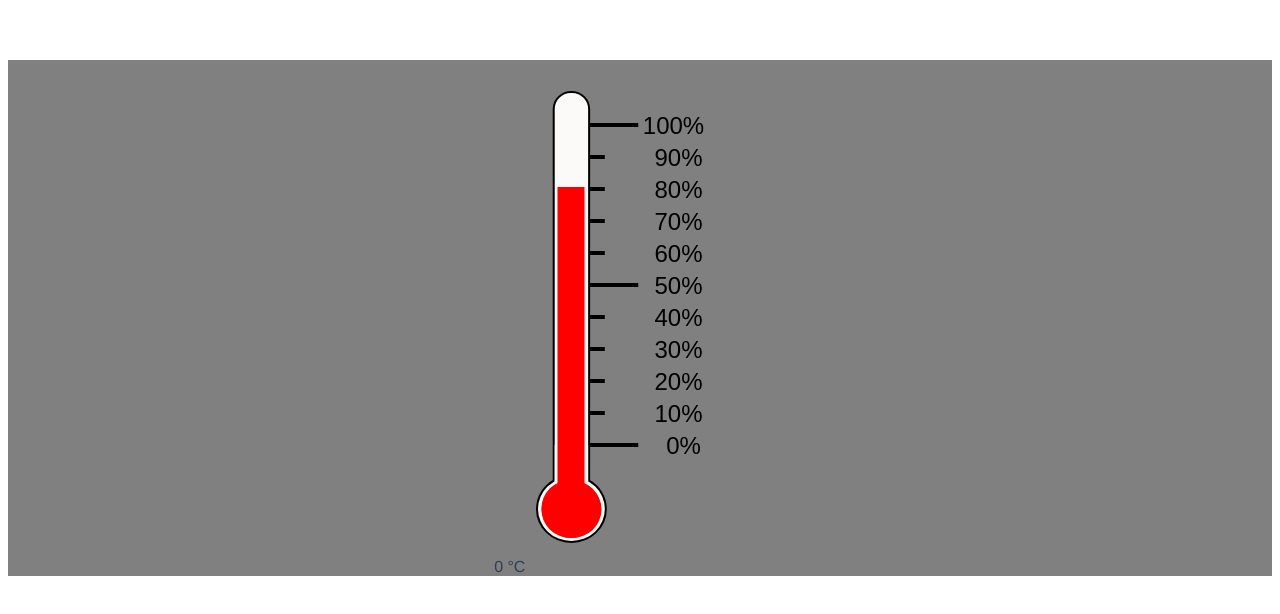
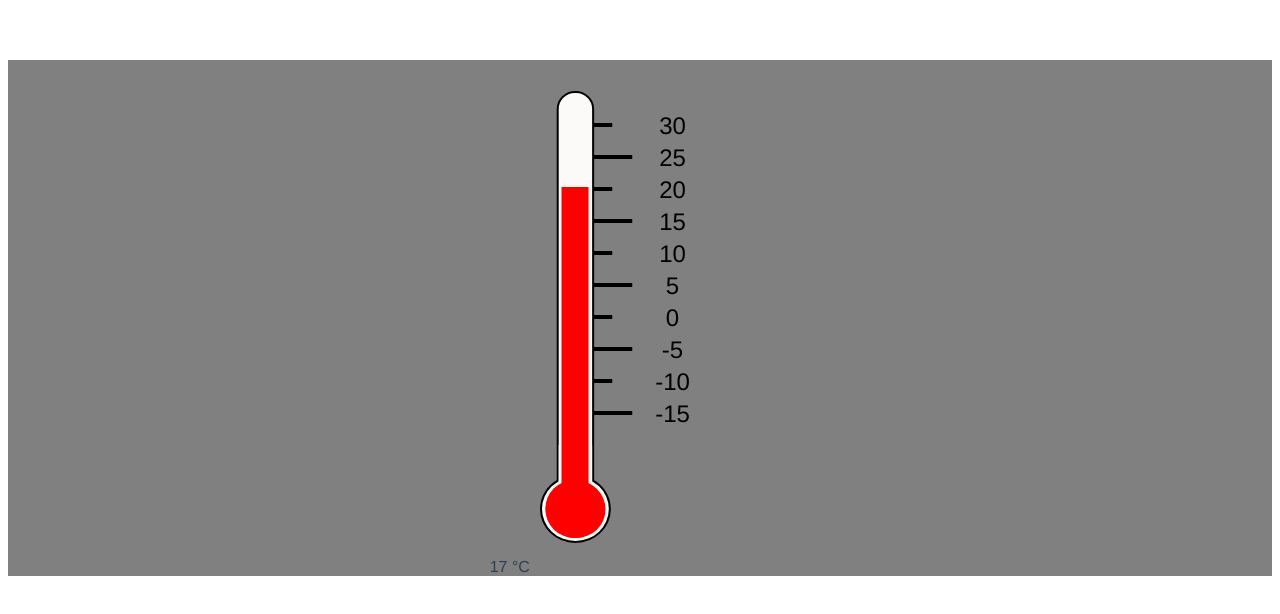
Before and after one commit to larsmars/vuejs-thermometer, a Vue app: page / in a window 1280 px wide. Shown: the top 614 px of the page. Built offline with nearby package versions, Linux system fonts and the light colour scheme; the HTML template or start-up script is replaced by a standard one.

Commit message:
begin to adjust temp

```diff
--- a/src/App.vue
+++ b/src/App.vue
@@ -1,6 +1,6 @@
 <template>
   <div id="app">
-    <vue-thermometer/>
+    <vue-thermometer :value="17" :min="-20" :max="30"/>
   </div>
 </template>
 
--- a/src/components/VueThermometer.vue
+++ b/src/components/VueThermometer.vue
@@ -1,62 +1,58 @@
 <template>
-  <div class="vue-thermometer" :style="thermoStyles" :class="customClass">
+  <div class="vue-thermometer" :class="customClass">
     {{ value }} {{ scale }}
-    <!-- http://www.clker.com/search/thermometer/2 -->
     <svg xmlns="http://www.w3.org/2000/svg" width="256" height="512">
-    <metadata id="metadata7">image/svg+xmlThermometer2006-11-06Trent Buck &lt;twb@cyber.com.au&gt;</metadata>
     <g>
-      <g id="g2984">
-        <path fill="#fcf9f9" fill-opacity="0.75" fill-rule="evenodd" stroke="black" stroke-width="4" stroke-miterlimit="4" id="path2931" d="m58.121861,65l50.121853,0"/>
-        <path fill="#fcf9f9" fill-opacity="0.75" fill-rule="evenodd" stroke="black" stroke-width="4" stroke-miterlimit="4" id="path2935" d="m58.121861,385l50.121853,0"/>
-        <path fill="#fcf9f9" fill-opacity="0.75" fill-rule="evenodd" stroke="black" stroke-width="4" stroke-miterlimit="4" id="path2937" d="m58.121861,225l50.121853,0"/>
-        <path fill="#fcf9f9" fill-opacity="0.75" fill-rule="evenodd" stroke="black" stroke-width="4" stroke-miterlimit="4" id="path2939" d="m58.121861,193l16.707272,0"/>
-        <path fill="#fcf9f9" fill-opacity="0.75" fill-rule="evenodd" stroke="black" stroke-width="4" stroke-miterlimit="4" id="path2941" d="m58.121861,161l16.707272,0"/>
-        <path fill="#fcf9f9" fill-opacity="0.75" fill-rule="evenodd" stroke="black" stroke-width="4" stroke-miterlimit="4" id="path2943" d="m58.121861,129l16.707272,0"/>
-        <path fill="#fcf9f9" fill-opacity="0.75" fill-rule="evenodd" stroke="black" stroke-width="4" stroke-miterlimit="4" id="path2945" d="m58.121861,97l16.707272,0"/>
-        <path fill="#fcf9f9" fill-opacity="0.75" fill-rule="evenodd" stroke="black" stroke-width="4" stroke-miterlimit="4" id="path2947" d="m58.121861,257l16.707272,0"/>
-        <path fill="#fcf9f9" fill-opacity="0.75" fill-rule="evenodd" stroke="black" stroke-width="4" stroke-miterlimit="4" id="path2949" d="m58.121861,289l16.707272,0"/>
-        <path fill="#fcf9f9" fill-opacity="0.75" fill-rule="evenodd" stroke="black" stroke-width="4" stroke-miterlimit="4" id="path2951" d="m58.121861,321l16.707272,0"/>
-        <path fill="#fcf9f9" fill-opacity="0.75" fill-rule="evenodd" stroke="black" stroke-width="4" stroke-miterlimit="4" id="path2953" d="m58.121861,353l16.707272,0"/>
+      <g id="g2984"> <!-- ticks/lines -->
+        <path v-for="(tick, index) in ticks" :key="index" :stroke="defaultOptions.thermo.tickColor" :stroke-width="defaultOptions.thermo.tickWidth" :stroke-miterlimit="defaultOptions.thermo.tickWidth" :id="'path2931' + index" :d="offsetLine(index)"/>
       </g>
       <!-- set the height attribute to something between 0 and 10.  Can be floating-point. -->
+      <!-- Frame round thermo black/white-->
       <path fill="#fcf9f9" fill-rule="nonzero" stroke="black" stroke-width="4" stroke-linecap="round" stroke-linejoin="round" stroke-miterlimit="4" stroke-dashoffset="0" id="rect2968" d="m41.414581,33c-9.255863,0 -16.707302,7.136002 -16.707302,16l0,372.28125c-9.987129,5.535095 -16.707279,15.880676 -16.707279,27.71875c0,17.664001 14.96973,32 33.414581,32c18.444828,0 33.414551,-14.335999 33.414551,-32c0,-11.838074 -6.720184,-22.183655 -16.707272,-27.71875l0,-372.28125c0,-8.863998 -7.45145,-16 -16.707279,-16z"/>
       <rect fill="#fcf9f9" fill-rule="nonzero" stroke-width="4" stroke-linecap="round" stroke-linejoin="round" stroke-miterlimit="4" stroke-dashoffset="0" ry="16" rx="16" y="33" x="24.707283" height="416" width="33.414566" id="rect2922"/>
       <rect fill="#fcf9f9" fill-rule="nonzero" stroke-width="4" stroke-linecap="round" stroke-linejoin="round" stroke-miterlimit="4" stroke-dashoffset="0" y="385" x="24.707283" height="64" width="33.414558" id="rect3021"/>
       <path fill="#fcf9f9" fill-rule="nonzero" stroke-width="4" stroke-linecap="round" stroke-linejoin="round" stroke-miterlimit="4" stroke-dashoffset="0" d="m74.829132,449a33.41457,32 0 1 1 -66.829132,0a33.41457,32 0 1 1 66.829132,0z" id="path2924"/>
+
+      <!-- this is the round buttom thing -->
       <text transform="rotate(-0.000146047, 188.988, 214.35) matrix(6.31169, 0, 0, 0.394647, -808.247, 123.338)" xml:space="preserve" text-anchor="middle" font-family="Arial" font-size="24" id="svg_1" y="239" x="158" stroke-width="0" stroke="#000000" fill="#000000"/>
       <text transform="matrix(8.21429, 0, 0, 1, -1673.71, 0)" xml:space="preserve" text-anchor="middle" font-family="Arial" font-size="0.001" id="svg_3" y="186" x="225" stroke-linecap="null" stroke-linejoin="null" stroke-dasharray="null" stroke-width="0" stroke="#000000" fill="#000000">5000</text>
       <ellipse fill="#FF0000" stroke="#000000" stroke-width="0" cx="41.499996" cy="448.500003" id="svg_2" rx="29.000001" ry="28.499999"/>
-      <text fill="#000000" stroke="#000000" stroke-width="0" x="143.5" y="74" id="svg_4" font-size="24" font-family="Arial" text-anchor="middle" xml:space="preserve">100%</text>
+
+      <!-- <text :fill="defaultOptions.text.color" :stroke="defaultOptions.text.color" stroke-width="0" x="143.5" y="74" id="svg_4" font-size="24" font-family="Arial" text-anchor="middle" xml:space="preserve">100%</text> -->
+
+      <!-- this is the bar/temp height -->
       <ellipse fill="#FF0000" stroke="#000000" stroke-width="0" cx="40.499996" cy="448.500003" rx="29.000001" ry="28.499999" id="svg_5"/>
       <ellipse fill="#FF0000" stroke="#000000" stroke-width="0" cx="40.499996" cy="449.500003" rx="29.000001" ry="28.499999" id="svg_6"/>
       <ellipse fill="#FF0000" stroke="#000000" stroke-width="0" cx="41.999996" cy="449.500003" rx="29.5" ry="28.499999" id="svg_7"/>
       <rect fill="#FF0000" stroke="#000000" stroke-width="0" x="27.5" y="127.00036" width="27" height="296.999941" id="svg_8"/>
       <rect fill="#FF0000" stroke="#000000" stroke-width="0" x="71.5" y="358" width="46" height="0" id="svg_9"/>
       <rect fill="#FF0000" stroke="#000000" stroke-width="0" x="54.5" y="320" width="64" height="0" id="svg_10"/>
-      <text id="svg_11" fill="#000000" stroke="#000000" stroke-width="0" x="148.5" y="106" font-size="24" font-family="Arial" text-anchor="middle" xml:space="preserve">90%</text>
-      <text id="svg_12" fill="#000000" stroke="#000000" stroke-width="0" x="148.5" y="138" font-size="24" font-family="Arial" text-anchor="middle" xml:space="preserve">80%</text>
-      <text id="svg_13" fill="#000000" stroke="#000000" stroke-width="0" x="148.5" y="170" font-size="24" font-family="Arial" text-anchor="middle" xml:space="preserve">70%</text>
-      <text id="svg_14" fill="#000000" stroke="#000000" stroke-width="0" x="148.5" y="202" font-size="24" font-family="Arial" text-anchor="middle" xml:space="preserve">60%</text>
-      <text id="svg_15" fill="#000000" stroke="#000000" stroke-width="0" x="148.5" y="234" font-size="24" font-family="Arial" text-anchor="middle" xml:space="preserve">50%</text>
-      <text id="svg_16" fill="#000000" stroke="#000000" stroke-width="0" x="148.5" y="266" font-size="24" font-family="Arial" text-anchor="middle" xml:space="preserve">40%</text>
-      <text id="svg_17" fill="#000000" stroke="#000000" stroke-width="0" x="148.5" y="298" font-size="24" font-family="Arial" text-anchor="middle" xml:space="preserve">30%</text>
-      <text id="svg_18" fill="#000000" stroke="#000000" stroke-width="0" x="148.5" y="330" font-size="24" font-family="Arial" text-anchor="middle" xml:space="preserve">20%</text>
-      <text id="svg_19" fill="#000000" stroke="#000000" stroke-width="0" x="148.5" y="362" font-size="24" font-family="Arial" text-anchor="middle" xml:space="preserve">10%</text>
-      <text id="svg_20" fill="#000000" stroke="#000000" stroke-width="0" x="153.5" y="394" font-size="24" font-family="Arial" text-anchor="middle" xml:space="preserve">0%</text>
+
+      <!-- this is the temp values -->
+      <text v-for="(tick, index) in ticks" :key="index" :id="'svg_10' + index" :fill="defaultOptions.text.color" :stroke="defaultOptions.text.color" stroke-width="0" x="138.5" :y="offset(74, index)" :font-size="defaultOptions.text.fontSize" :font-family="defaultOptions.text.fontFamily" text-anchor="middle" xml:space="preserve">{{ tick }}</text>
     </g>
     </svg>
   </div>
 </template>
+
 <script>
-const defaultStyles = {
-  left: 0,
-  right: 0
-}
+const _defaultStep = 32
+
 export default {
   props: {
     value: {
-      type: [String, Number],
-      default: '0',
+      type: Number,
+      default: 0,
+      required: true
+    },
+    min: {
+      type: Number,
+      default: -10,
+      required: false
+    },
+    max: {
+      type: Number,
+      default: 20,
       required: false
     },
     scale: {
@@ -64,9 +60,8 @@ export default {
       default: '°C',
       required: false
     },
-    styles: {
+    options: {
       type: Object,
-      default: () => ({}),
       required: false
     },
     customClass: {
@@ -74,11 +69,91 @@ export default {
       required: false
     }
   },
+  created () {
+    this.defaultOptions = {
+      text: {
+        color: 'black',
+        shadowEnable: true,
+        shadowColor: '#000000',
+        fontSize: 24,
+        fontFamily: 'Helvetica',
+        dynamicPosition: false,
+        hideText: false
+      },
+      thermo: {
+        color: '#2dbd2d',
+        backgroundColor: '#C0C0C0',
+        ticks: 10,
+        tickColor: 'black',
+        tickWidth: '4'
+      },
+      layout: {
+        height: 35,
+        width: 140,
+        verticalTextAlign: 61,
+        horizontalTextAlign: 43,
+        zeroOffset: 0,
+        strokeWidth: 30,
+        progressPadding: 0,
+        type: 'line'
+      }
+    }
+  },
+  mounted () {
+    if (this.options !== null && this.options !== undefined) {
+      this.mergeDefaultOptionsWithProp(this.options)
+    }
+  },
   data () {
     return {
-      thermoStyles: {
-        ...defaultStyles,
-        ...this.styles
+      defaultOptions: Object
+    }
+  },
+  computed: {
+    tickStep () {
+      return (Math.abs(this.min) + Math.abs(this.max)) / this.defaultOptions.thermo.ticks
+    },
+    ticks () {
+      let ticks = []
+      let maxValue = this.max
+      for (let i = 0; i < this.defaultOptions.thermo.ticks; i++) {
+        ticks.push(Math.ceil(maxValue))
+        maxValue -= this.tickStep
+      }
+      return ticks
+    }
+  },
+  methods: {
+    mergeDefaultOptionsWithProp: function (options) {
+      var result = this.defaultOptions
+      for (var option in options) {
+        if (options[option] !== null && typeof (options[option]) === 'object') {
+          for (var subOption in options[option]) {
+            if (options[option][subOption] !== undefined && options[option][subOption] !== null) {
+              result[option][subOption] = options[option][subOption]
+            }
+          }
+        } else {
+          result[option] = options[option]
+        }
+      }
+    },
+    offset (y, index) {
+      let offset = index * _defaultStep
+      return (y + offset)
+    },
+    offsetLine (index) {
+      let base = 65
+      let offset = index * _defaultStep
+      let length = index % 2 === 0 ? 'l20' : 'l40'
+      offset = Number(offset) + Number(base) + length
+      return 'm58.121861,' + offset + '.121853,0'
+    }
+  },
+  watch: {
+    options: function (val) {
+      if (val !== null && val !== undefined) {
+        this.mergeDefaultOptionsWithProp(val)
       }
     }
   }
```
